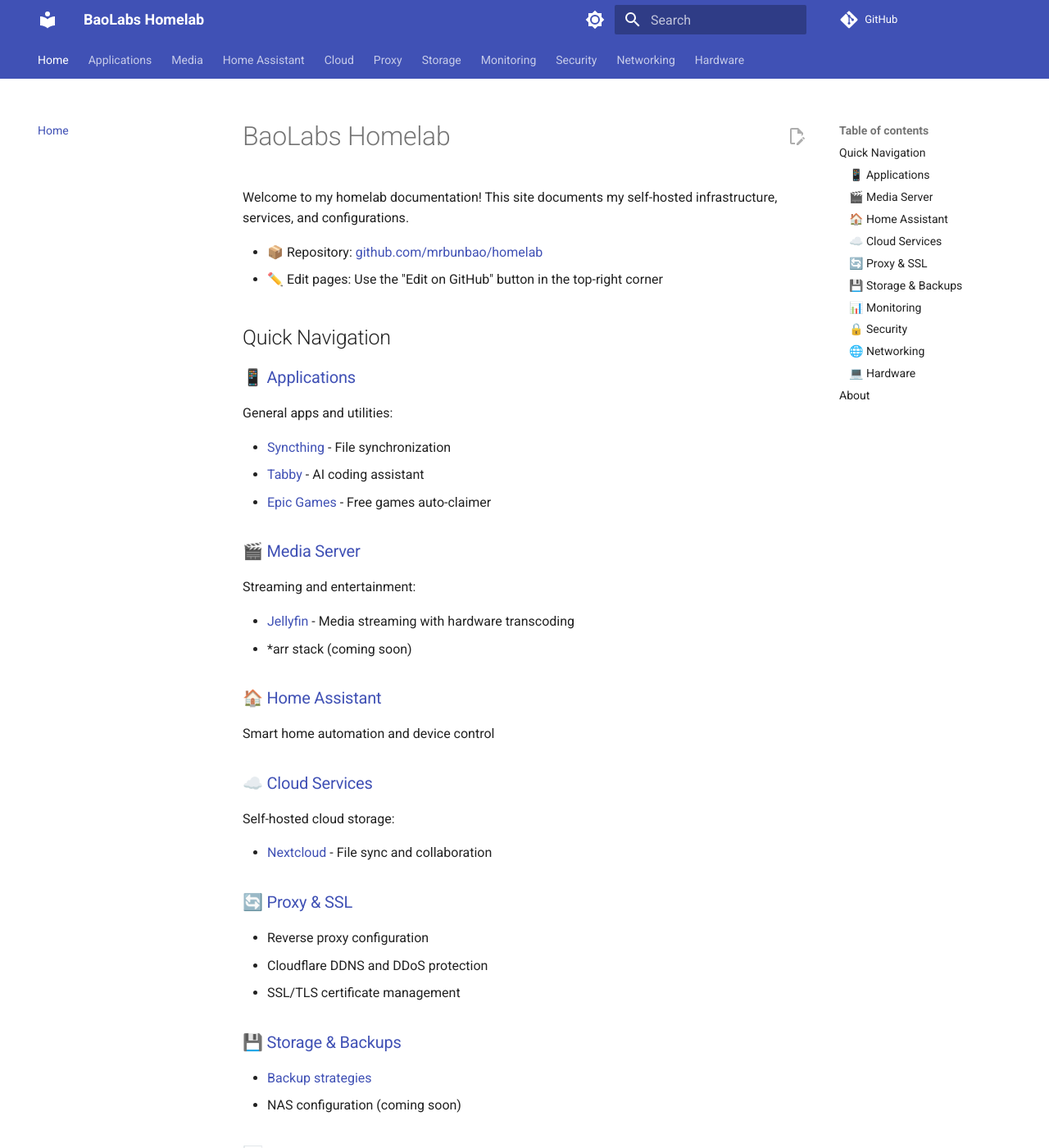
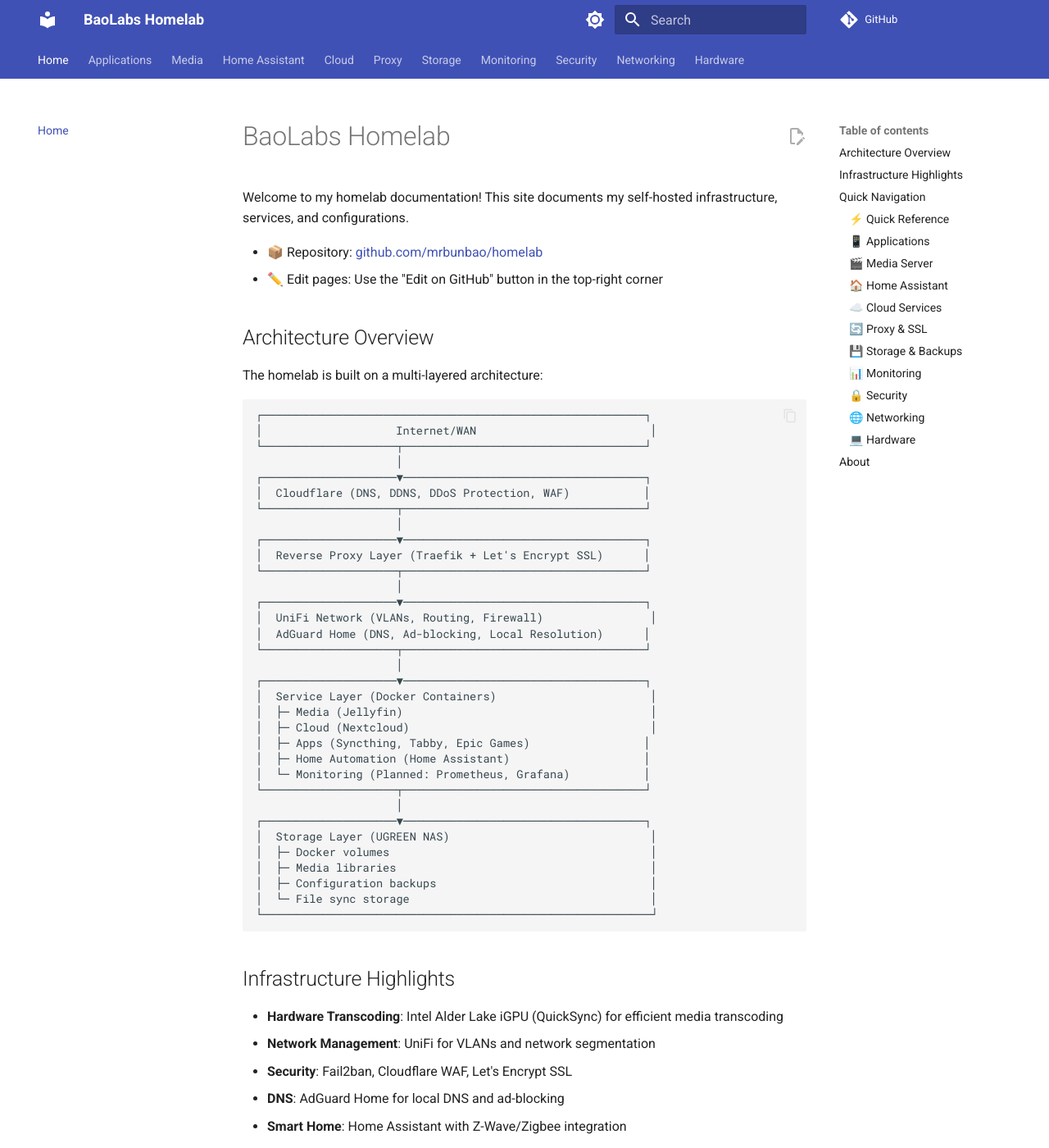
Before and after one commit to MrBunbao/homelab, an MkDocs documentation site: the page built from docs/index.md, in a window 1280 px wide and 1400 px high. Shown: the whole window at 82% size. Built offline with MkDocs 1.6.1 and Material for MkDocs 9.7.7, drawn with Linux system fonts in a browser that asks for light colours; comment, search, counter and statistics services are not loaded; some of the changed text lies outside the part shown.

Commit message:
docs: add quick reference guide and update documentation structure
- Added comprehensive quick-reference.md with command cheatsheet and troubleshooting guide
- Created jellyfin README with detailed configuration
- Updated main index with improved service organization
- Updated hardware, cloud, and changelog documentation

🤖 Generated with [Claude Code](https://claude.com/claude-code)

Co-Authored-By: Claude <noreply@anthropic.com>

````diff
--- a/docs/index.md
+++ b/docs/index.md
@@ -5,7 +5,59 @@ Welcome to my homelab documentation! This site documents my self-hosted infrastr
 - 📦 Repository: [github.com/mrbunbao/homelab](https://github.com/mrbunbao/homelab)
 - ✏️ Edit pages: Use the "Edit on GitHub" button in the top-right corner
 
+## Architecture Overview
+
+The homelab is built on a multi-layered architecture:
+
+```
+┌─────────────────────────────────────────────────────────┐
+│                    Internet/WAN                          │
+└────────────────────┬────────────────────────────────────┘
+                     │
+┌────────────────────▼────────────────────────────────────┐
+│  Cloudflare (DNS, DDNS, DDoS Protection, WAF)           │
+└────────────────────┬────────────────────────────────────┘
+                     │
+┌────────────────────▼────────────────────────────────────┐
+│  Reverse Proxy Layer (Traefik + Let's Encrypt SSL)      │
+└────────────────────┬────────────────────────────────────┘
+                     │
+┌────────────────────▼────────────────────────────────────┐
+│  UniFi Network (VLANs, Routing, Firewall)                │
+│  AdGuard Home (DNS, Ad-blocking, Local Resolution)      │
+└────────────────────┬────────────────────────────────────┘
+                     │
+┌────────────────────▼────────────────────────────────────┐
+│  Service Layer (Docker Containers)                       │
+│  ├─ Media (Jellyfin)                                     │
+│  ├─ Cloud (Nextcloud)                                    │
+│  ├─ Apps (Syncthing, Tabby, Epic Games)                 │
+│  ├─ Home Automation (Home Assistant)                    │
+│  └─ Monitoring (Planned: Prometheus, Grafana)           │
+└────────────────────┬────────────────────────────────────┘
+                     │
+┌────────────────────▼────────────────────────────────────┐
+│  Storage Layer (UGREEN NAS)                              │
+│  ├─ Docker volumes                                       │
+│  ├─ Media libraries                                      │
+│  ├─ Configuration backups                                │
+│  └─ File sync storage                                    │
+└──────────────────────────────────────────────────────────┘
+```
+
+## Infrastructure Highlights
+
+- **Hardware Transcoding**: Intel Alder Lake iGPU (QuickSync) for efficient media transcoding
+- **Network Management**: UniFi for VLANs and network segmentation
+- **Security**: Fail2ban, Cloudflare WAF, Let's Encrypt SSL
+- **DNS**: AdGuard Home for local DNS and ad-blocking
+- **Smart Home**: Home Assistant with Z-Wave/Zigbee integration
+
 ## Quick Navigation
+
+### ⚡ [Quick Reference](quick-reference.md)
+
+Fast access to service URLs, common commands, and troubleshooting guides.
 
 ### 📱 [Applications](apps/index.md)
 
````
Also changed, not shown: changelog.md (+3 -3 lines), docs/cloud/nextcloud.md (+2 -2 lines), docs/hardware/index.md (+6 -1 lines), docs/media server/jellyfin/README.md (added, +44 -0 lines), docs/quick-reference.md (added, +256 -0 lines).
